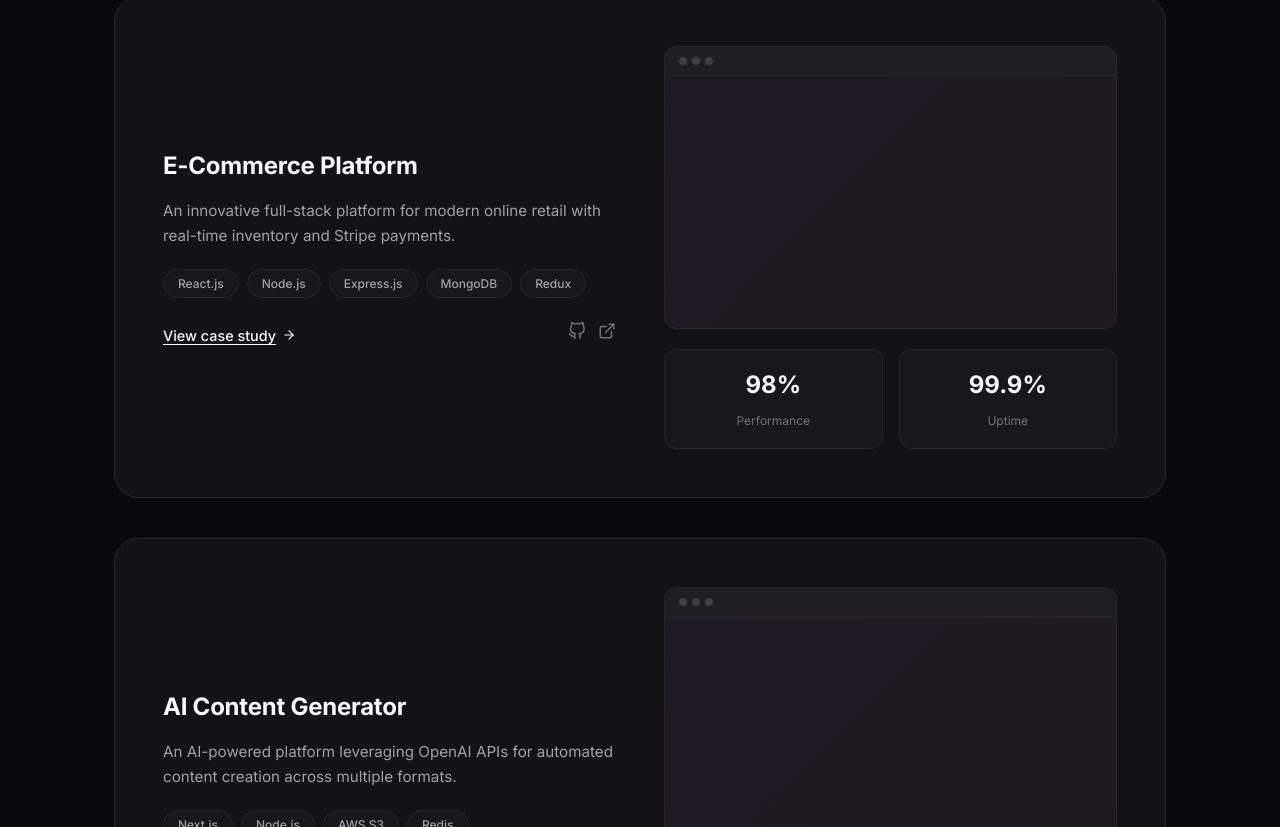
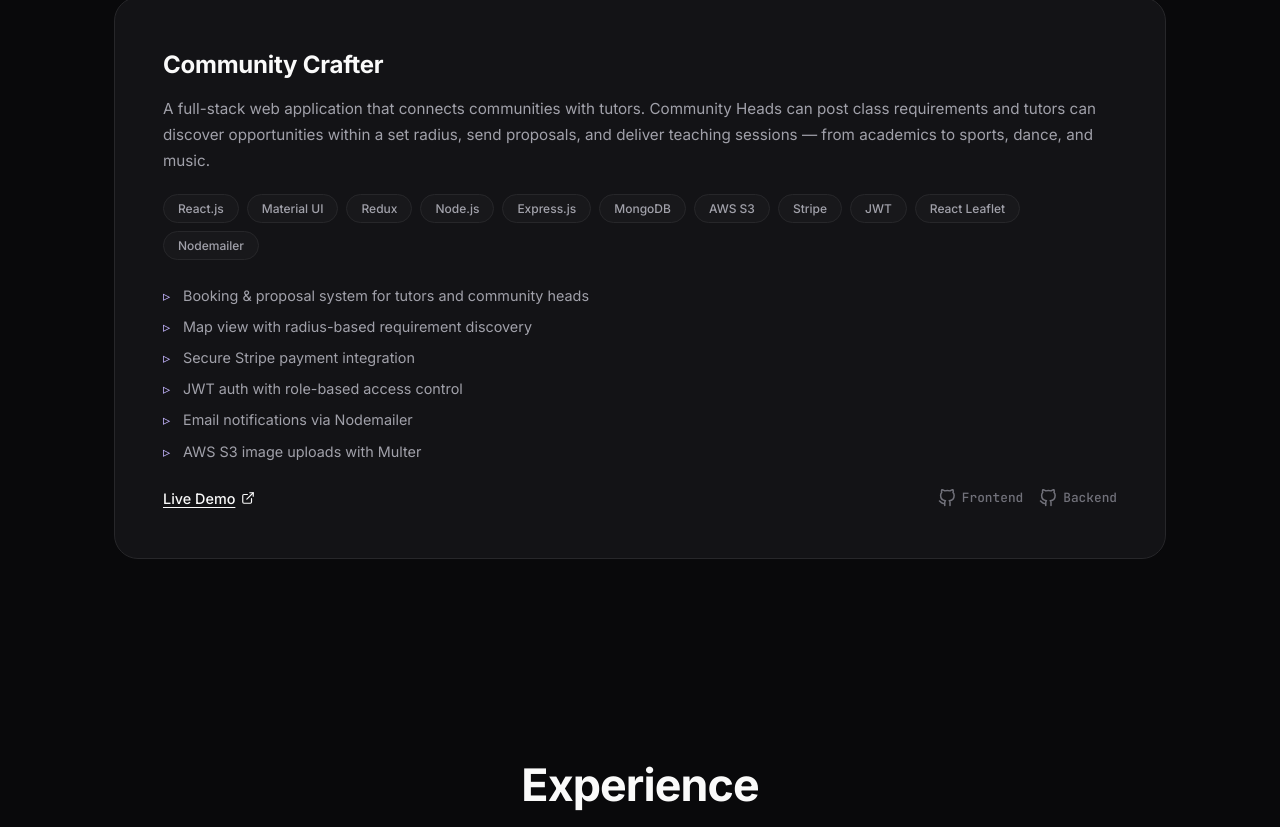
Before and after one commit to nikhilar98/portfolio, a React (Vite) app: page / in a window 1280 px wide. Shown: the part 3093-3920 px from the top of the page. Built offline with nearby package versions, Linux system fonts and the light colour scheme.

Commit message:
refactor: update Projects component with new case study and highlights, adjust layout and styles

```diff
--- a/src/components/Projects/Projects.css
+++ b/src/components/Projects/Projects.css
@@ -6,10 +6,8 @@
 }
 
 .projects__card {
-  display: grid;
-  grid-template-columns: 1fr 1fr;
-  gap: 48px;
-  align-items: center;
+  display: flex;
+  flex-direction: column;
   background: var(--bg-card);
   border: 1px solid var(--border);
   border-radius: var(--radius-xl);
@@ -78,91 +76,58 @@
 
 .projects__card-icons {
   display: flex;
-  gap: 12px;
+  gap: 16px;
 }
 
 .projects__card-icons a {
+  display: inline-flex;
+  align-items: center;
+  gap: 6px;
   color: var(--text-tertiary);
+  font-size: 0.85rem;
+  font-weight: 500;
   transition: color var(--transition-fast);
 }
 
-.projects__card-icons a:hover {
-  color: var(--text-primary);
+.projects__card-icons a span {
+  font-family: var(--font-mono);
+  font-size: 0.8rem;
 }
 
-/* Visual / Mockup */
-.projects__card-visual {
+.projects__card-icons a:hover {
+  color: var(--primary);
+}
+
+/* Highlights */
+.projects__card-highlights {
+  list-style: none;
+  padding: 0;
+  margin: 0 0 24px 0;
   display: flex;
   flex-direction: column;
-  gap: 20px;
+  gap: 8px;
 }
 
-.projects__card-preview {
+.projects__card-highlights li {
   position: relative;
+  padding-left: 20px;
+  color: var(--text-secondary);
+  font-size: 0.9rem;
+  line-height: 1.6;
 }
 
-.projects__card-mockup {
-  background: var(--bg-tertiary);
-  border: 1px solid var(--border);
-  border-radius: var(--radius-md);
-  overflow: hidden;
-  aspect-ratio: 16 / 10;
-}
-
-.projects__card-browser-bar {
-  display: flex;
-  gap: 5px;
-  padding: 10px 14px;
-  background: rgba(255, 255, 255, 0.03);
-  border-bottom: 1px solid var(--border);
-}
-
-.projects__card-browser-bar span {
-  width: 8px;
-  height: 8px;
-  border-radius: 50%;
-  background: var(--border-light);
-}
-
-.projects__card-screen {
-  width: 100%;
-  height: 100%;
-  background: linear-gradient(135deg, rgba(139, 92, 246, 0.05), rgba(236, 72, 153, 0.03));
-}
-
-.projects__card-metrics {
-  display: flex;
-  gap: 16px;
-}
-
-.projects__card-metric {
-  flex: 1;
-  background: var(--bg-tertiary);
-  border: 1px solid var(--border);
-  border-radius: var(--radius-md);
-  padding: 16px;
-  text-align: center;
-}
-
-.projects__card-metric-value {
-  display: block;
-  font-size: 1.5rem;
-  font-weight: 700;
-  color: var(--text-primary);
-  margin-bottom: 2px;
-}
-
-.projects__card-metric-label {
-  font-size: 0.75rem;
-  color: var(--text-tertiary);
+.projects__card-highlights li::before {
+  content: '\25b9';
+  position: absolute;
+  left: 0;
+  color: var(--primary);
+  font-size: 0.9rem;
 }
 
 /* ===== Responsive ===== */
 @media (max-width: 900px) {
   .projects__card {
-    grid-template-columns: 1fr;
     padding: 32px;
-    gap: 32px;
   }
 }
 
--- a/src/components/Projects/Projects.jsx
+++ b/src/components/Projects/Projects.jsx
@@ -1,27 +1,34 @@
-import { FiExternalLink, FiGithub, FiArrowRight } from 'react-icons/fi';
+import { FiExternalLink, FiGithub } from 'react-icons/fi';
 import './Projects.css';
 
 const caseStudies = [
   {
-    title: 'E-Commerce Platform',
-    subtitle: 'An innovative full-stack platform for modern online retail with real-time inventory and Stripe payments.',
-    tags: ['React.js', 'Node.js', 'Express.js', 'MongoDB', 'Redux'],
-    github: 'https://github.com',
-    live: 'https://example.com',
-    metrics: [
-      { label: 'Performance', value: '98%' },
-      { label: 'Uptime', value: '99.9%' },
+    title: 'Community Crafter',
+    subtitle:
+      'A full-stack web application that connects communities with tutors. Community Heads can post class requirements and tutors can discover opportunities within a set radius, send proposals, and deliver teaching sessions — from academics to sports, dance, and music.',
+    tags: [
+      'React.js',
+      'Material UI',
+      'Redux',
+      'Node.js',
+      'Express.js',
+      'MongoDB',
+      'AWS S3',
+      'Stripe',
+      'JWT',
+      'React Leaflet',
+      'Nodemailer',
     ],
-  },
-  {
-    title: 'AI Content Generator',
-    subtitle: 'An AI-powered platform leveraging OpenAI APIs for automated content creation across multiple formats.',
-    tags: ['Next.js', 'Node.js', 'AWS S3', 'Redis'],
-    github: 'https://github.com',
-    live: 'https://example.com',
-    metrics: [
-      { label: 'Accuracy', value: '94%' },
-      { label: 'Speed', value: '2x' },
+    github: 'https://github.com/nikhilar98/communityCrafter-frontend',
+    githubBackend: 'https://github.com/nikhilar98/communityCrafter-backend',
+    live: 'https://community-crafter-frontend.vercel.app/',
+    highlights: [
+      'Booking & proposal system for tutors and community heads',
+      'Map view with radius-based requirement discovery',
+      'Secure Stripe payment integration',
+      'JWT auth with role-based access control',
+      'Email notifications via Nodemailer',
+      'AWS S3 image uploads with Multer',
     ],
   },
 ];
@@ -50,46 +57,33 @@ const Projects = () => {
                   ))}
                 </div>
 
+                {project.highlights && (
+                  <ul className="projects__card-highlights">
+                    {project.highlights.map((item, i) => (
+                      <li key={i}>{item}</li>
+                    ))}
+                  </ul>
+                )}
+
                 <div className="projects__card-actions">
                   {project.live && (
                     <a href={project.live} target="_blank" rel="noopener noreferrer" className="projects__card-link">
-                      View case study <FiArrowRight size={14} />
+                      Live Demo <FiExternalLink size={14} />
                     </a>
                   )}
                   <div className="projects__card-icons">
                     {project.github && (
-                      <a href={project.github} target="_blank" rel="noopener noreferrer" aria-label="GitHub">
-                        <FiGithub size={18} />
+                      <a href={project.github} target="_blank" rel="noopener noreferrer" aria-label="Frontend GitHub">
+                        <FiGithub size={18} /> <span>Frontend</span>
                       </a>
                     )}
-                    {project.live && (
-                      <a href={project.live} target="_blank" rel="noopener noreferrer" aria-label="Live">
-                        <FiExternalLink size={18} />
+                    {project.githubBackend && (
+                      <a href={project.githubBackend} target="_blank" rel="noopener noreferrer" aria-label="Backend GitHub">
+                        <FiGithub size={18} /> <span>Backend</span>
                       </a>
                     )}
                   </div>
                 </div>
-              </div>
-
-              <div className="projects__card-visual">
-                <div className="projects__card-preview">
-                  <div className="projects__card-mockup">
-                    <div className="projects__card-browser-bar">
-                      <span></span><span></span><span></span>
-                    </div>
-                    <div className="projects__card-screen" />
-                  </div>
-                </div>
-                {project.metrics && (
-                  <div className="projects__card-metrics">
-                    {project.metrics.map((metric, i) => (
-                      <div className="projects__card-metric" key={i}>
-                        <span className="projects__card-metric-value">{metric.value}</span>
-                        <span className="projects__card-metric-label">{metric.label}</span>
-                      </div>
-                    ))}
-                  </div>
-                )}
               </div>
             </div>
           ))}
```
